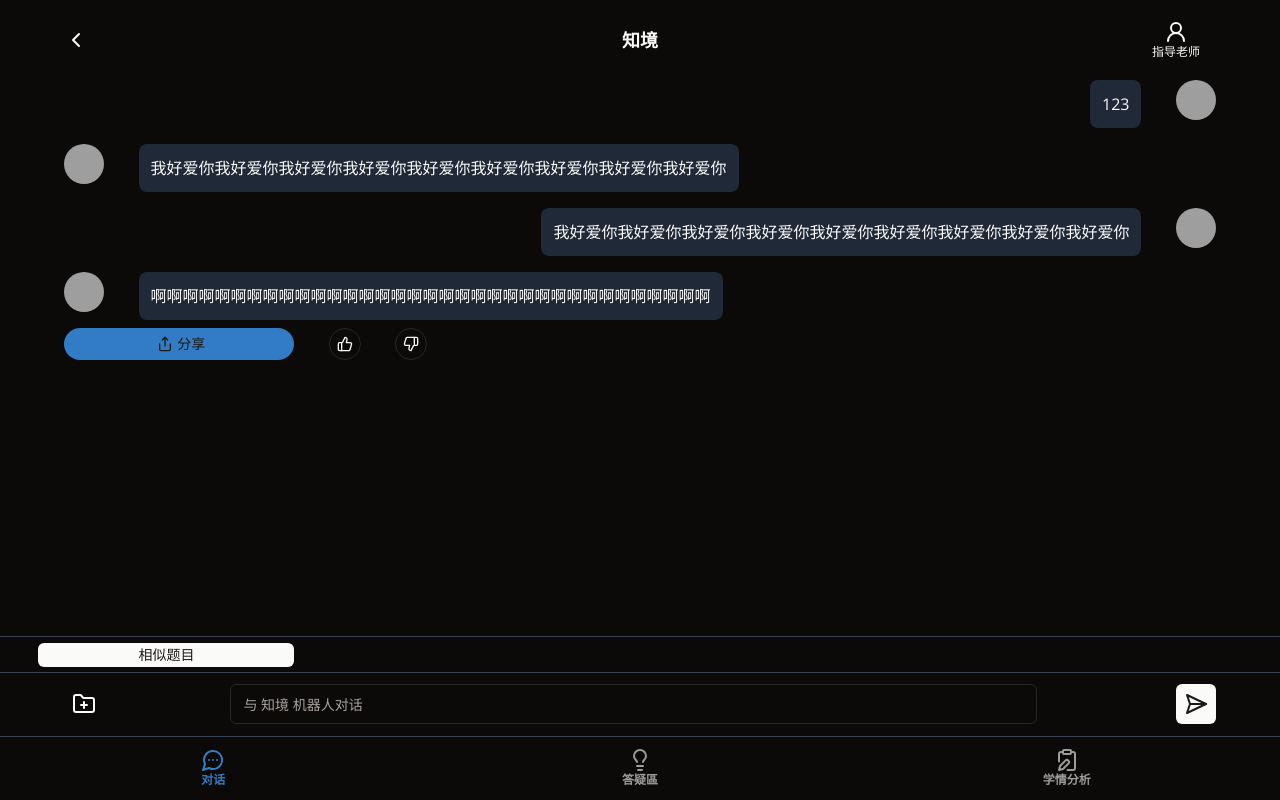
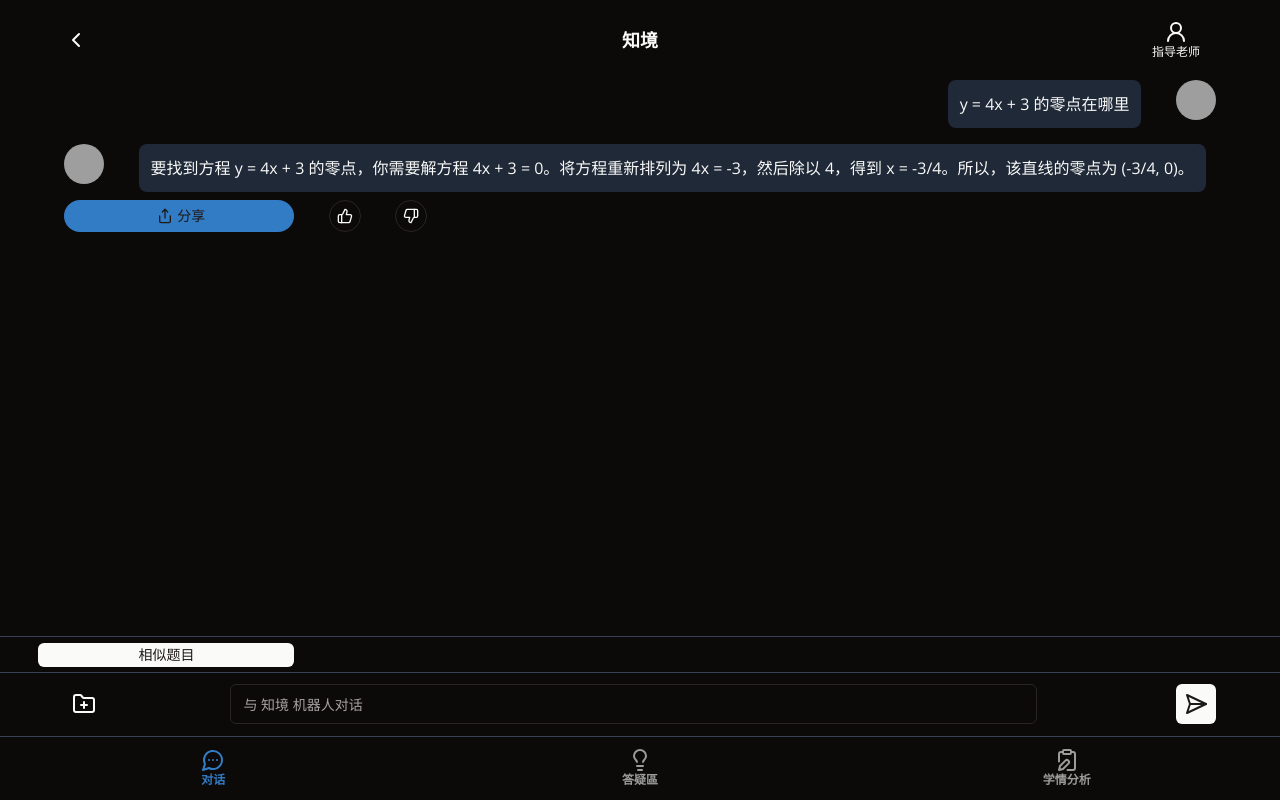
Before and after one commit to BlackishGreen33/ZhiJing-FE, a Next.js app: page /student/dialogue/chat in a window 1280 px wide. Built offline with nearby package versions, Linux system fonts and the light colour scheme; grey boxes are pictures that could not be loaded.

Commit message:
📃 docs：mock data 更新

```diff
--- a/app/(student)/student/dialogue/chat/page.tsx
+++ b/app/(student)/student/dialogue/chat/page.tsx
@@ -10,27 +10,15 @@ const Page: NextPage = () => {
   const messages = [
     {
       id: 1,
-      content: '123',
+      content: 'y = 4x + 3 的零点在哪里',
       role: '你',
     },
     {
       id: 2,
       content:
-        '我好爱你我好爱你我好爱你我好爱你我好爱你我好爱你我好爱你我好爱你我好爱你',
+        '要找到方程 y = 4x + 3 的零点，你需要解方程 4x + 3 = 0。将方程重新排列为 4x = -3，然后除以 4，得到 x = -3/4。所以，该直线的零点为 (-3/4, 0)。',
       role: 'ZJ',
-    },
-    {
-      id: 3,
-      content:
-        '我好爱你我好爱你我好爱你我好爱你我好爱你我好爱你我好爱你我好爱你我好爱你',
-      role: '你',
-    },
-    {
-      id: 4,
-      content:
-        '啊啊啊啊啊啊啊啊啊啊啊啊啊啊啊啊啊啊啊啊啊啊啊啊啊啊啊啊啊啊啊啊啊啊啊',
-      role: 'ZJ',
-    },
+    }
   ];
 
   return (
--- a/components/function-button/similar-questions.tsx
+++ b/components/function-button/similar-questions.tsx
@@ -19,7 +19,7 @@ import { RadioGroup, RadioGroupItem } from '@/components/ui/radio-group';
 const messageContainerStyle: React.CSSProperties = {
   wordBreak: 'break-all',
   wordWrap: 'break-word',
-  whiteSpace: 'normal',
+  whiteSpace: 'pre-line',
 };
 
 const SimilarQuestions = () => {
@@ -29,17 +29,22 @@ const SimilarQuestions = () => {
   const [isDetail, setIsDetail] = useState(false);
 
   const question = {
-    title:
-      '一个桶中有红球、白球共30只，这些球除颜色外都相同。小陈将桶中的球搅拌均匀，从中随机摸出一只球，记下它的颜色后再放回，不断重复这一过程。小陈共摸了60次，发现有20次是红球，问这个桶中约有红球多少只？',
+    title: '8y + 4x -5 = 0 的零点在哪里？',
     options: [
-      { id: 1, content: '8' },
-      { id: 2, content: '10' },
-      { id: 3, content: '12' },
-      { id: 4, content: '20' },
+      { id: 1, content: '3/2' },
+      { id: 2, content: '7/12' },
+      { id: 3, content: '5/4' },
+      { id: 4, content: '1' },
     ],
     answer: '10',
     detail:
-      '概率问题。根据题意小陈有放回的摸球，共摸了60次球，有20次是红球，则60次中摸到20次红球的概率为20/60=1/3。由于是有放回的摸球，所以单次摸到红球的概率与60次摸到20次红球的概率与相同。根据公式：古典概率=所求等可能样本数/总的等可能样本数，则1/3=红球数/总球数=红球数/30，解得红球数=10，则桶中约有红球10只。因此，答案为10。',
+      `要找到方程 \(8y + 4x - 5 = 0\) 的零点，您需要解方程以找到 \(x\) 和 \(y\) 的值，使得方程成立。
+
+      首先，我们可以将方程重写为 \(y = -\frac{4}{8}x + \frac{5}{8}\)，这样我们就得到了直线的斜率截距形式。斜率截距形式是 \(y = mx + b\)，其中 \(m\) 是斜率，\(b\) 是截距。
+
+      在这个方程中，斜率 \(m = -\frac{4}{8} = -\frac{1}{2}\)，截距 \(b = \frac{5}{8}\)。
+
+      因此，直线的斜率为负斜率，截距在 \(y\) 轴上的正值。我们可以画出这条直线，并找到它与 \(x\) 轴的交点，即零点。`,
   };
 
   const handleClick = () => {
```
